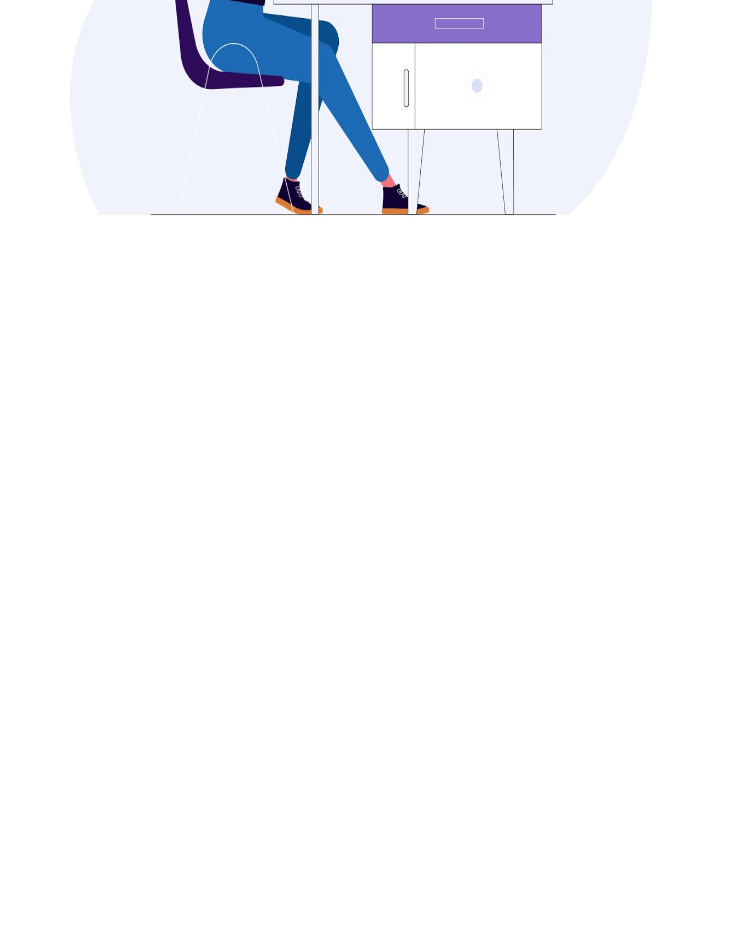
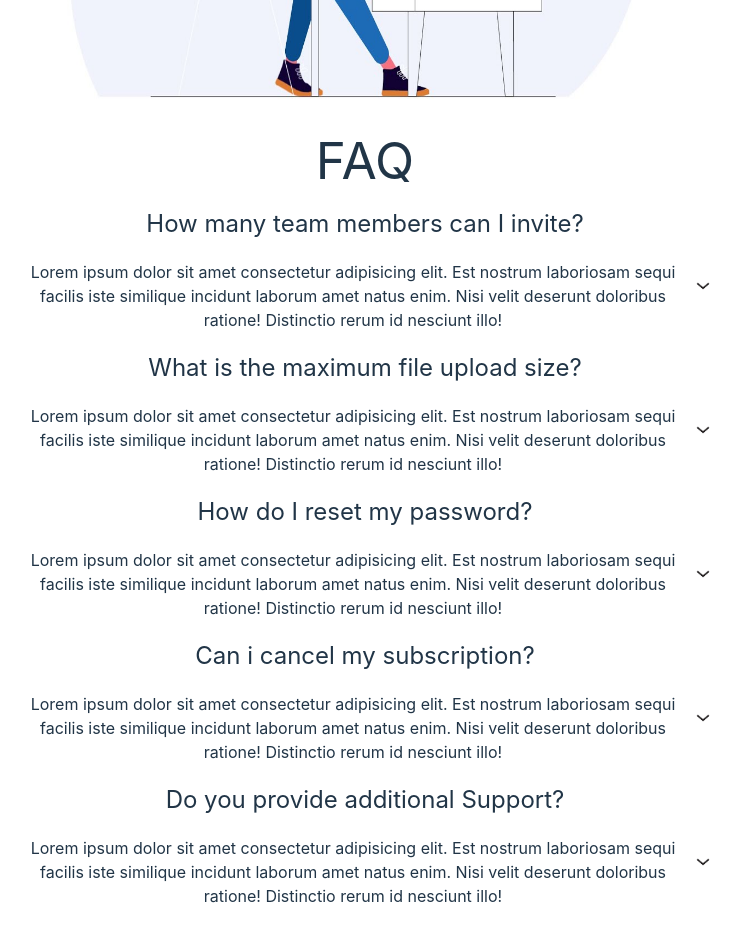
Before and after one commit to zura445/Accordion, a React (Vite) app: page / in a window 1280 px wide. Shown: the part 400-1340 px from the top of the page, without its empty margins (275-1015 px from the left). Before the commit the page ends 800 px from the top, so only its background shows below. Built offline with nearby package versions, Linux system fonts and the light colour scheme.

Commit message:
create content

```diff
--- a/src/App.jsx
+++ b/src/App.jsx
@@ -4,7 +4,66 @@ function App() {
   return (
     <>
       <div className="">
-        <img className="w-[700px] h-[500px]" src="/work.jpg" alt="work-image" />
+        <img
+          className="max-w-[700px] h-[500px] m-auto"
+          src="/work.jpg"
+          alt="work-image"
+        />
+        <div className="max-w-[700px]">
+          <h1>FAQ</h1>
+          <h2 className="text-2xl mt-5">How many team members can I invite?</h2>
+          <div className="flex items-center">
+            <p className="mt-5">
+              Lorem ipsum dolor sit amet consectetur adipisicing elit. Est
+              nostrum laboriosam sequi facilis iste similique incidunt laborum
+              amet natus enim. Nisi velit deserunt doloribus ratione! Distinctio
+              rerum id nesciunt illo!
+            </p>
+            <img className="w-6 h-6" src="/arrow.jpg" alt="arrow" />
+          </div>
+          <h2 className="text-2xl mt-5">
+            What is the maximum file upload size?
+          </h2>
+          <div className="flex items-center">
+            <p className="mt-5">
+              Lorem ipsum dolor sit amet consectetur adipisicing elit. Est
+              nostrum laboriosam sequi facilis iste similique incidunt laborum
+              amet natus enim. Nisi velit deserunt doloribus ratione! Distinctio
+              rerum id nesciunt illo!
+            </p>
+            <img className="w-6 h-6" src="/arrow.jpg" alt="arrow" />
+          </div>
+          <h2 className="text-2xl mt-5">How do I reset my password?</h2>
+          <div className="flex items-center">
+            <p className="mt-5">
+              Lorem ipsum dolor sit amet consectetur adipisicing elit. Est
+              nostrum laboriosam sequi facilis iste similique incidunt laborum
+              amet natus enim. Nisi velit deserunt doloribus ratione! Distinctio
+              rerum id nesciunt illo!
+            </p>
+            <img className="w-6 h-6" src="/arrow.jpg" alt="arrow" />
+          </div>
+          <h2 className="text-2xl mt-5">Can i cancel my subscription?</h2>
+          <div className="flex items-center">
+            <p className="mt-5">
+              Lorem ipsum dolor sit amet consectetur adipisicing elit. Est
+              nostrum laboriosam sequi facilis iste similique incidunt laborum
+              amet natus enim. Nisi velit deserunt doloribus ratione! Distinctio
+              rerum id nesciunt illo!
+            </p>
+            <img className="w-6 h-6" src="/arrow.jpg" alt="arrow" />
+          </div>
+          <h2 className="text-2xl mt-5">Do you provide additional Support?</h2>
+          <div className="flex items-center">
+            <p className="mt-5">
+              Lorem ipsum dolor sit amet consectetur adipisicing elit. Est
+              nostrum laboriosam sequi facilis iste similique incidunt laborum
+              amet natus enim. Nisi velit deserunt doloribus ratione! Distinctio
+              rerum id nesciunt illo!
+            </p>
+            <img className="w-6 h-6" src="/arrow.jpg" alt="arrow" />
+          </div>
+        </div>
       </div>
     </>
   );
```
Also changed, not shown: public/arrow.jpg (added).
